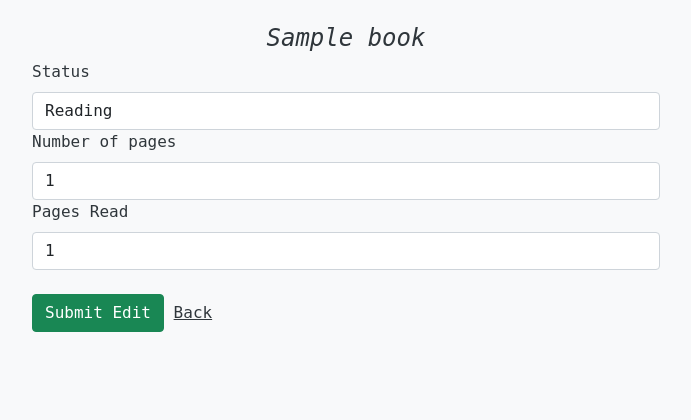
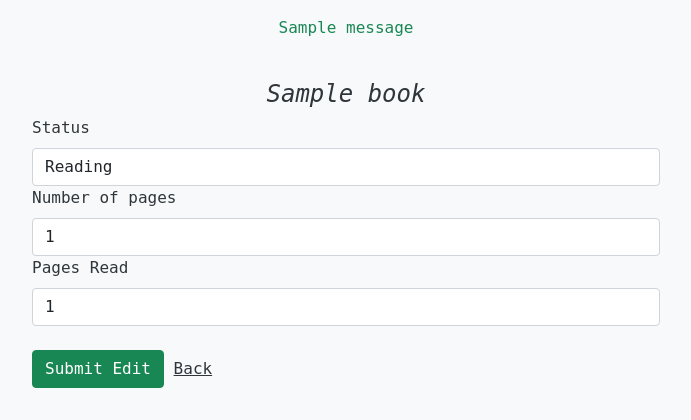
Before and after one commit to sweetreprise/reading-room, a Flask app: a page that uses templates/books/edit-book.html in a window 1280 px wide. Shown: the part 57-477 px from the top of the page, without its empty margins (294-985 px from the left). Run offline with Flask 2, Linux system fonts and the light colour scheme; a user stored in the database is signed in; tables that the repository leaves empty hold one stand-in row (values such as "Sample post"); grey boxes marked "Sample" are stand-in pictures; one stand-in notice (Sample message) is shown; some libraries are stand-ins or nearby versions; some web fonts are replaced.

Commit message:
minor bug fixes

```diff
--- a/templates/books/edit-book.html
+++ b/templates/books/edit-book.html
@@ -1,6 +1,17 @@
 {% extends 'base.html' %}
 
 {% block content %}
+
+<!-- Flash messages for when a user successfully adds book to shelf -->
+{% with messages = get_flashed_messages(with_categories=true) %}
+    {% if messages %}
+    <section class="messages">
+        {% for category, msg in messages %}
+        <p class="text-center text-{{ category }}">{{ msg }}</p>
+        {% endfor %}
+    </section>
+    {% endif %}
+{% endwith %}
 
 <h4><i>{{ book.book.title }}</i></h4>
 
--- a/templates/books/info.html
+++ b/templates/books/info.html
@@ -52,7 +52,7 @@
                 </div>
             {% endfor %}
         {% if book %}
-        <button type="submit" class="btn btn-sm btn-primary">Update Shelf</button>
+        <button type="submit" class="btn btn-sm btn-warning">Update Shelf</button>
         {% else %}
         <button type="submit" class="btn btn-sm btn-primary">Add to shelf</button>
         {% endif %}
--- a/templates/users/dashboard.html
+++ b/templates/users/dashboard.html
@@ -22,7 +22,7 @@
                     <small>
                         <a href="/friends">See friends</a>
                         <i class="fas fa-star-and-crescent"></i>
-                        <a href="/{{ user.username }}/edit">Edit profile</a>
+                        <a href="/{{ user.username }}">Profile</a>
                     </small>
                 </div>
             </div>
--- a/templates/users/edit-user.html
+++ b/templates/users/edit-user.html
@@ -5,7 +5,7 @@
 
 <!-- Edit user form -->
 <div class="row justify-content-center container-fluid">
-    <div class="col-md-6 row justify-content-center">
+    <div class="col-md-6">
         <form action="/{{ current_user.username }}/edit" method="POST" id="edit-user">
             {{ form.hidden_tag() }}
             {% for field in form if (field.widget.input_type != 'hidden') %}
```
Also changed, not shown: templates/search.html (+6 -1 lines).
